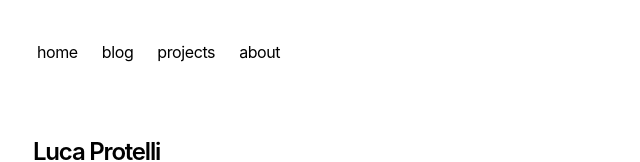
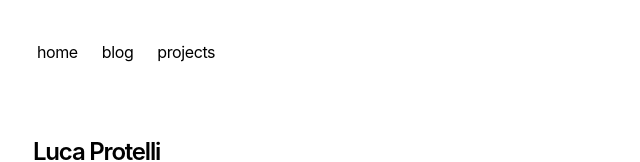
Before and after one commit to lucaprotelli/portfolio, a Next.js app in the folder blog/: page / in a window 1280 px wide. Shown: the top 162 px of the page, without its empty margins (319-959 px from the left). Built offline with nearby package versions, Linux system fonts and the light colour scheme.

Commit message:
Remove unused "about" navigation item from Navbar

```diff
--- a/blog/app/components/nav.tsx
+++ b/blog/app/components/nav.tsx
@@ -9,9 +9,6 @@ const navItems = {
     },
     "/projects": {
         name: "projects",
-    },
-    "/about": {
-        name: "about",
     },
 }
 
```
